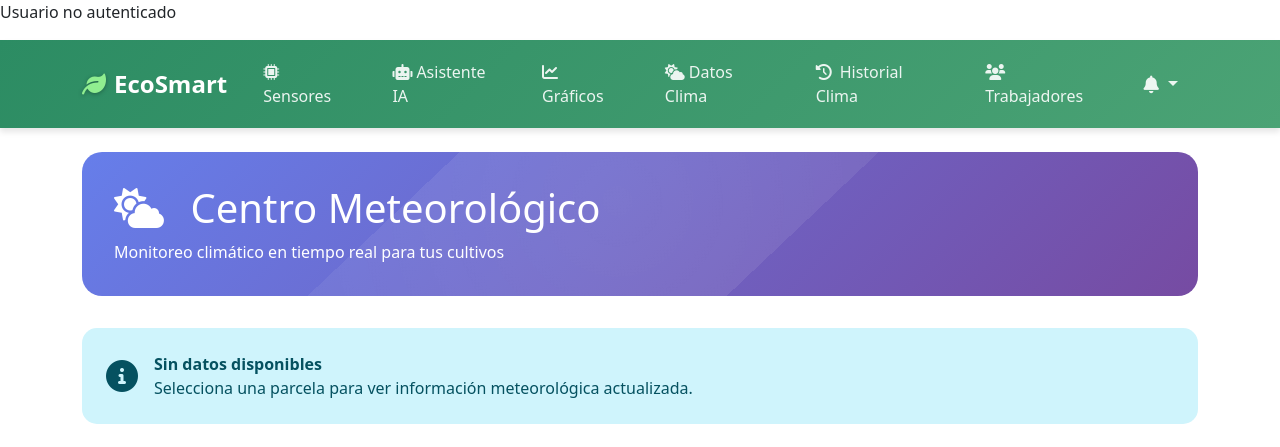
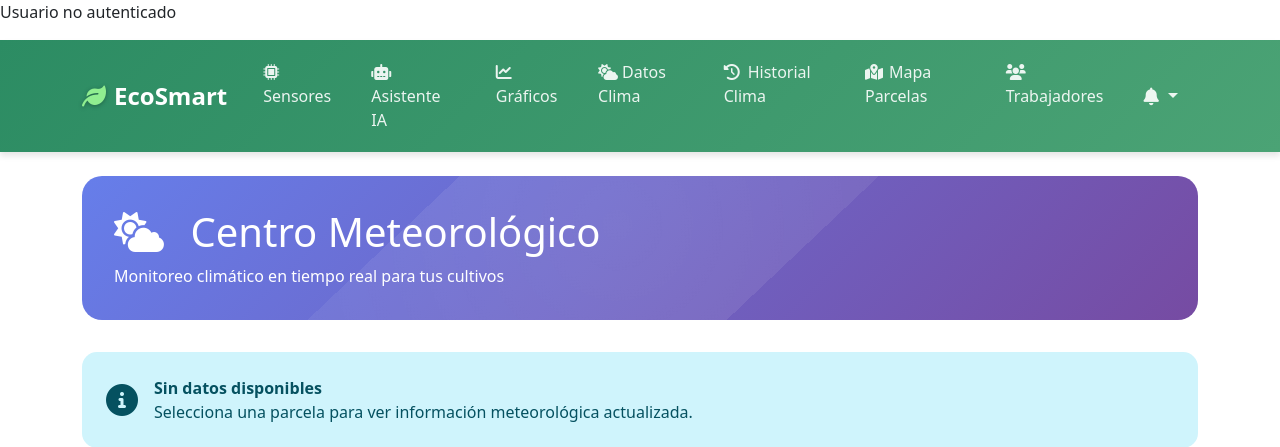
Before and after one commit to Cheuque8747/Ecosmartt, a FastAPI app: template app/templates/clima.html in a window 1280 px wide. Shown: the top 447 px of the page. Run offline with FastAPI, Linux system fonts and the light colour scheme; the template is opened without the code that fills it, so the values that code supplies are empty.

Commit message:
Update base.html con opcion de mapa

```diff
--- a/app/templates/base.html
+++ b/app/templates/base.html
@@ -297,6 +297,13 @@
                                 <i class="fas fa-history"></i>Historial Clima
                             </a>
                         </li>
+                        <!-- mapa parcela-->
+
+                        <li class="nav-item">
+                            <a class="nav-link" href="/parcelas/mapa">
+                                <i class="fas fa-map-marked-alt"></i>Mapa Parcelas
+                            </a>
+                        </li>
                         {% if user and user.role == 'tecnico' %}
                             <li class="nav-item">
                                 <a class="nav-link" href="/parcelas/vista">
```
